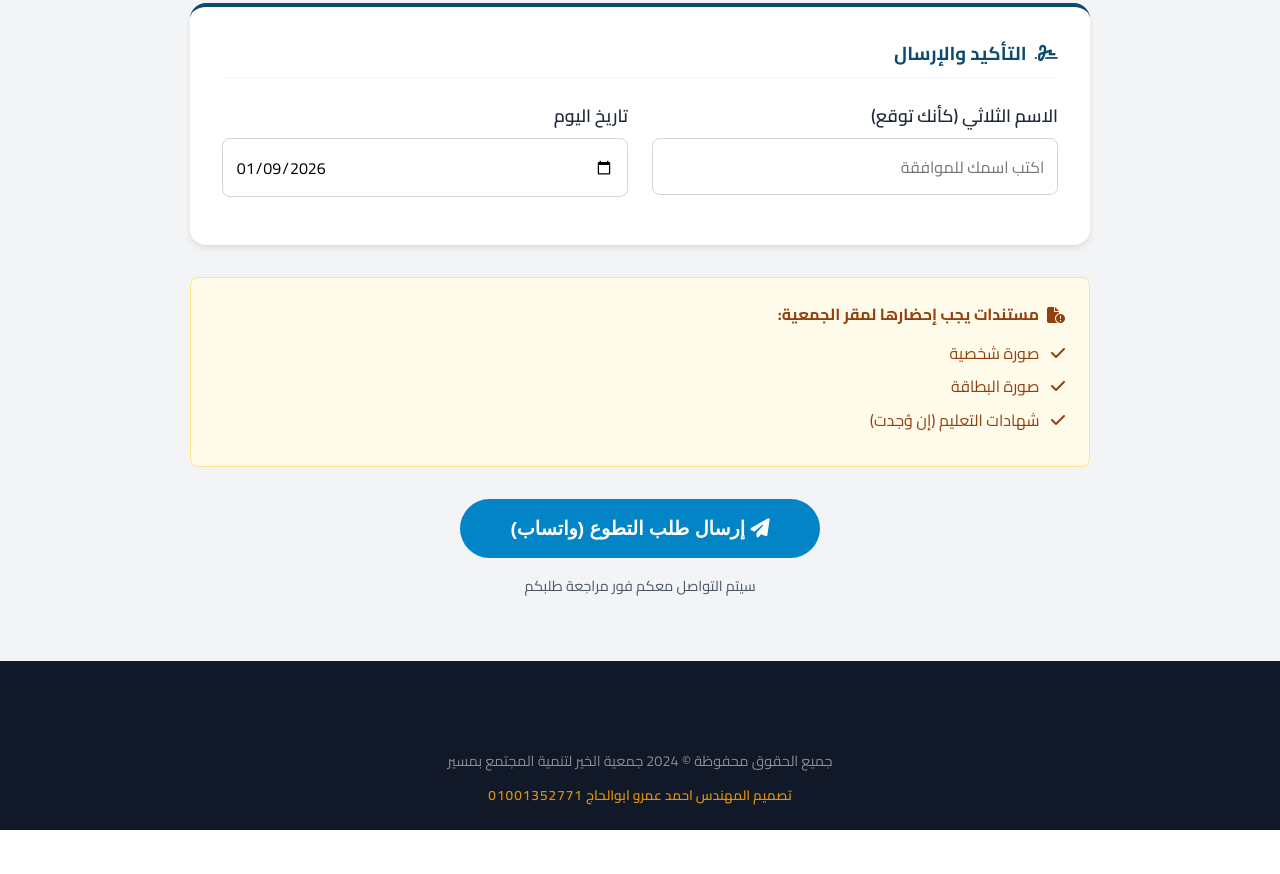
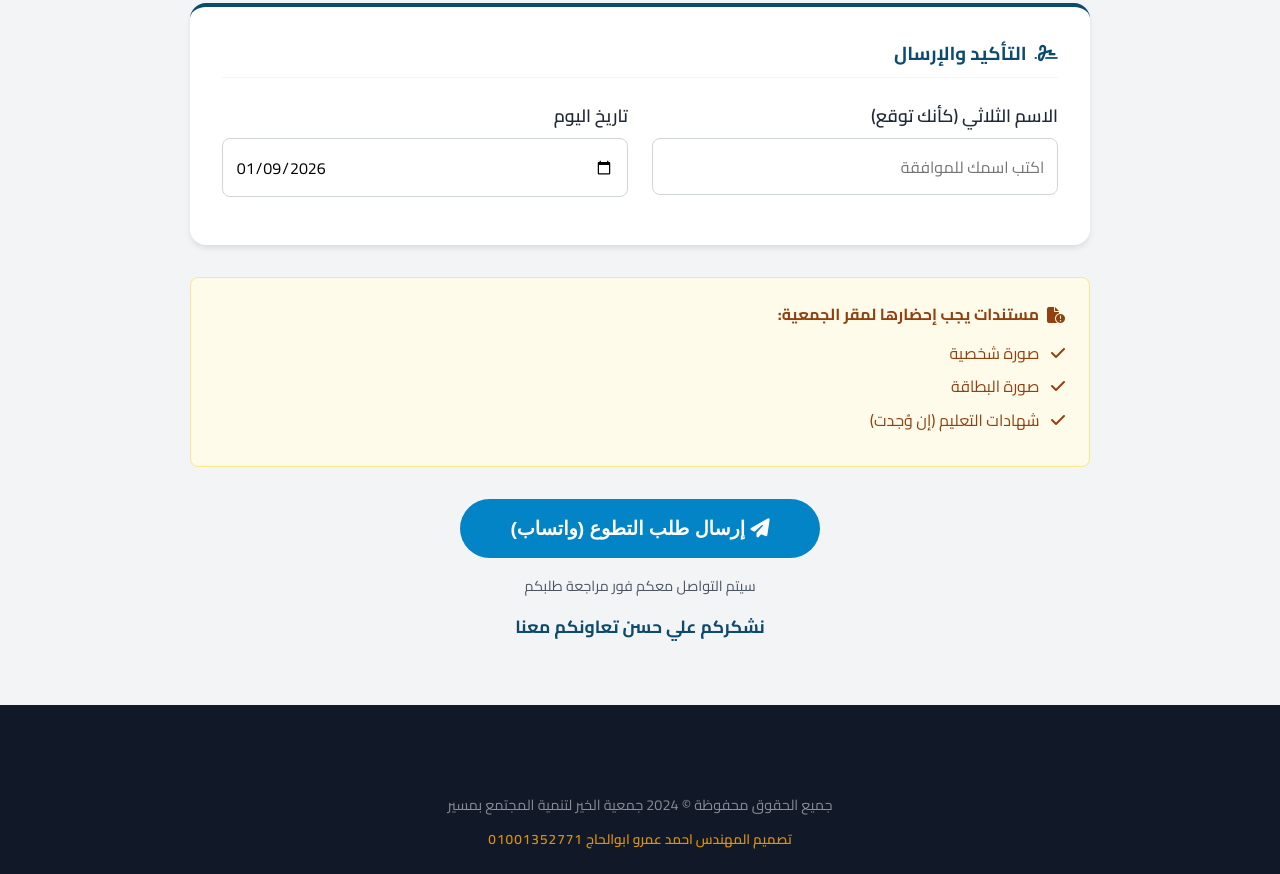
Before and after one commit to eidelsultan-eng/jameiatalkhayria, a plain HTML site: page volunteer-form.html in a window 1280 px wide. Shown: the part 2819-3693 px from the top of the page. Before the commit the page ends 3649 px from the top, so only its background shows below. Drawn offline with Linux system fonts and the light colour scheme.

Commit message:
Add files via upload

```diff
--- a/volunteer-form.html
+++ b/volunteer-form.html
@@ -346,6 +346,9 @@
                     </button>
                     <p class="mt-1" style="color: var(--text-light); font-size: 0.9rem; margin-top: 1rem;">سيتم التواصل
                         معكم فور مراجعة طلبكم</p>
+                    <p class="mt-1"
+                        style="color: var(--primary-color); font-weight: bold; font-size: 1.1rem; margin-top: 1rem; text-align: center;">
+                        نشكركم علي حسن تعاونكم معنا</p>
                 </div>
 
             </form>
```
Also changed, not shown: application-form.html (+3 -0 lines), index.html (+2 -0 lines).
